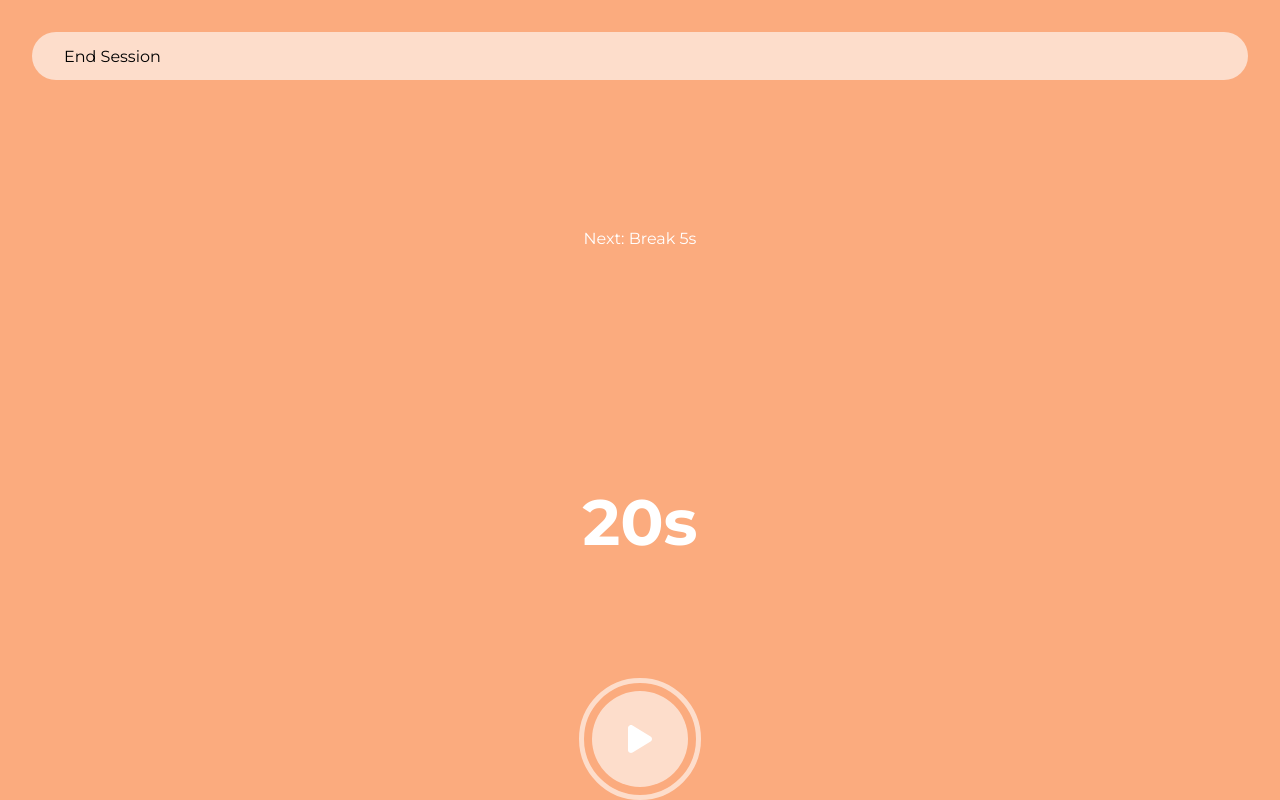
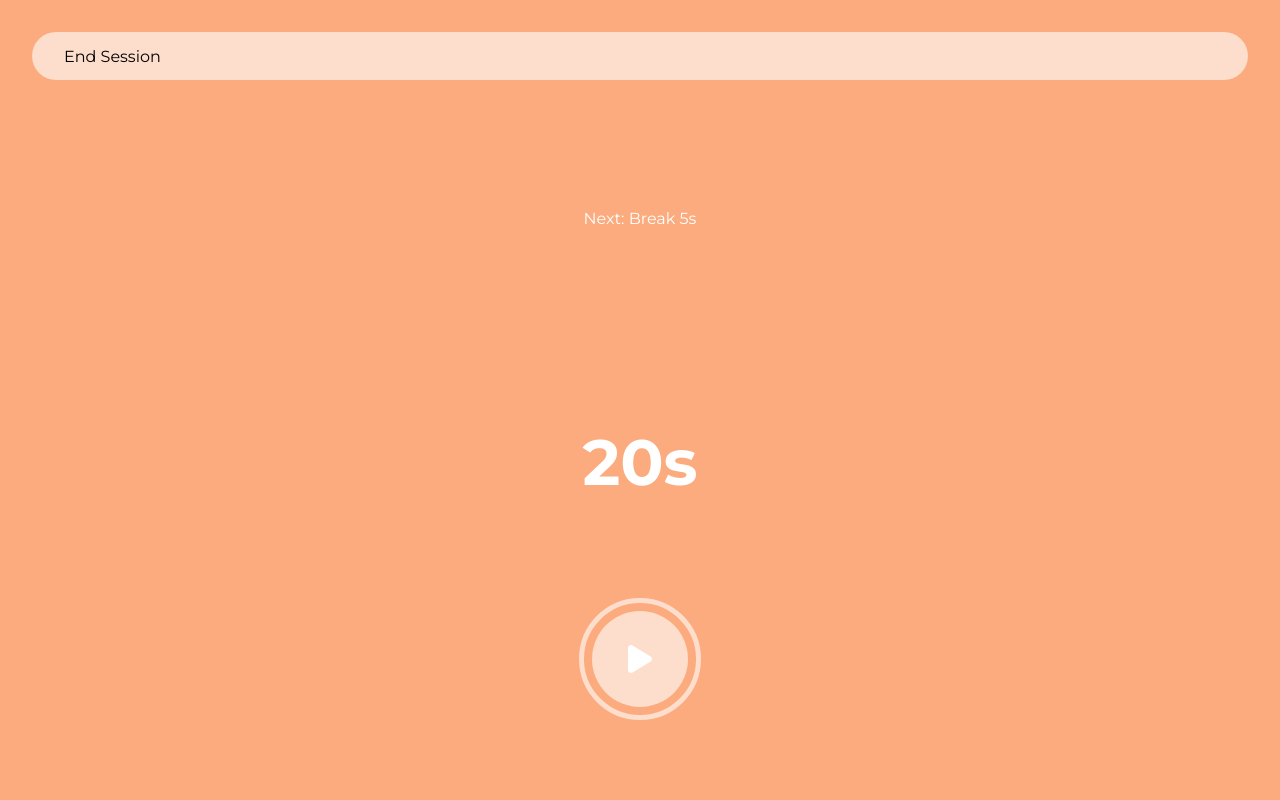
Before and after one commit to fredyyy998/timer, an Angular app: page /timer/1 in a window 1280 px wide. Built offline with nearby package versions, Linux system fonts and the light colour scheme.

Commit message:
layout adjustments

```diff
--- a/src/app/pages/timer-edit/timer-edit.component.html
+++ b/src/app/pages/timer-edit/timer-edit.component.html
@@ -1,5 +1,6 @@
 <div class="main-container" *ngIf="program">
 
+  <div class="content">
     <h1>Add Timer</h1>
     <div class="card" >
       <form class="form" (ngSubmit)="onSubmit()">
@@ -28,6 +29,7 @@
       </form>
 
     </div>
+  </div>
 
   <app-footer [program]="program" [selected]="program.timers[selectedTimer]"></app-footer>
 </div>
--- a/src/app/pages/timer-edit/timer-edit.component.scss
+++ b/src/app/pages/timer-edit/timer-edit.component.scss
@@ -1,5 +1,8 @@
+.content {
+  margin: 10vh 20vw 0 20vw;
+}
+
 .card {
-  margin: 5em;
   background-color: #FBAB7E;
   height: 100%;
   padding: 2em;
--- a/src/app/pages/timer/timer.component.html
+++ b/src/app/pages/timer/timer.component.html
@@ -10,7 +10,6 @@
   <div class="timer">
     <span>{{displayTime}}s</span>
   </div>
-  <div>
-  <app-play-button (click)="onTimerStart()" [isPlaying]="!running"></app-play-button>
+
+  <app-play-button class="play-button" (click)="onTimerStart()" [isPlaying]="!running"></app-play-button>
 </div>
-</div>
--- a/src/app/pages/timer/timer.component.scss
+++ b/src/app/pages/timer/timer.component.scss
@@ -32,3 +32,7 @@
   font-size: 4em;
   margin: auto;
 }
+
+.play-button {
+  margin-bottom: 10vh;
+}
```
Lines whose indentation alone changed are shown as unchanged.
